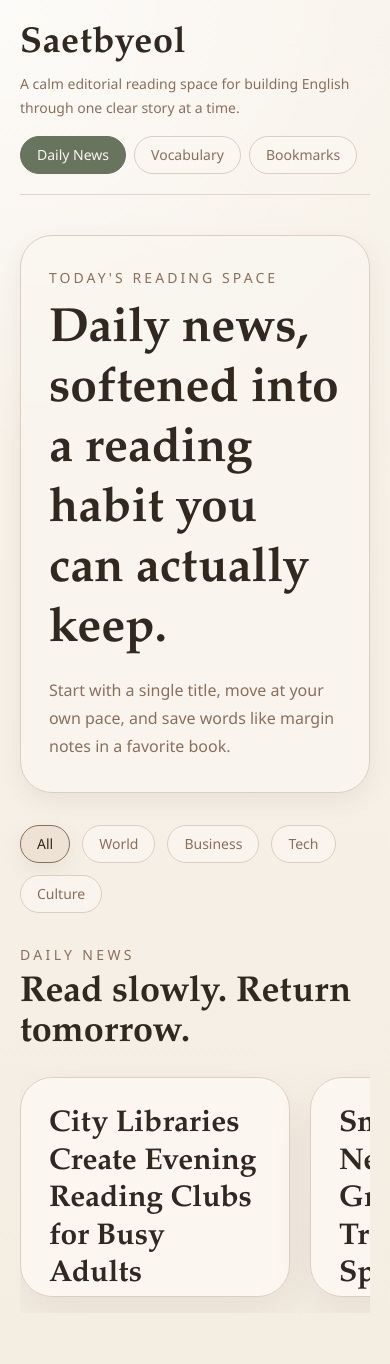
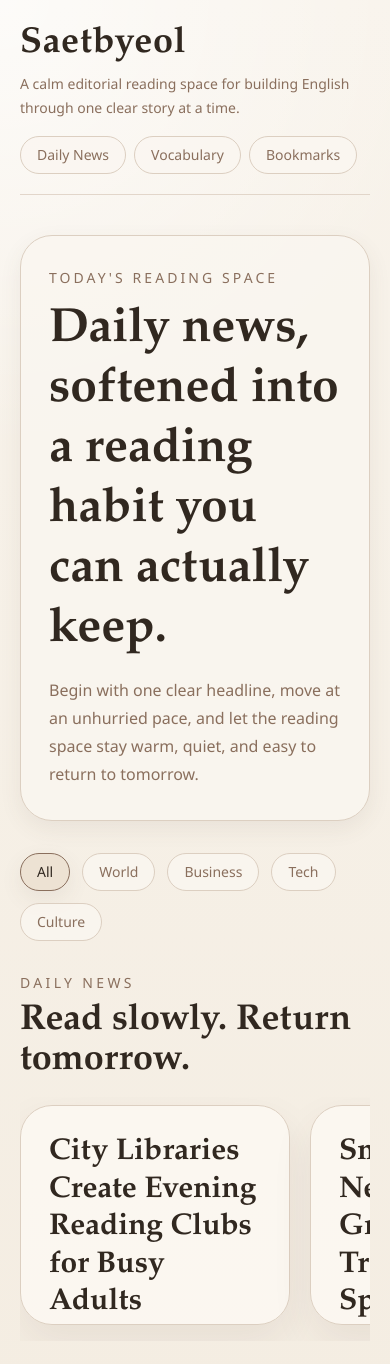
Before and after one commit to Big-Lotus/Morningstar, a Next.js app: page / in a window 390 px wide. Shown: the top 1364 px of the page. Built offline with nearby package versions, Linux system fonts and the light colour scheme.

Commit message:
step_3-1_Hompage_UI_implement

```diff
--- a/app/layout.tsx
+++ b/app/layout.tsx
@@ -1,7 +1,7 @@
 import type { Metadata } from "next";
+import Link from "next/link";
 
 import "@/app/globals.css";
-import { Header } from "@/components/Header";
 import { LearningStoreProvider } from "@/providers/learning-store";
 
 export const metadata: Metadata = {
@@ -19,7 +19,41 @@ export default function RootLayout({
       <body className="bg-canvas font-[family-name:var(--font-body)] text-ink antialiased">
         <LearningStoreProvider>
           <div className="mx-auto min-h-screen max-w-[1200px] px-5 pb-16 pt-6 md:px-8">
-            <Header />
+            <header className="mb-10 flex flex-col gap-4 border-b border-line/80 pb-5 md:flex-row md:items-end md:justify-between">
+              <div>
+                <Link
+                  href="/"
+                  className="font-[family-name:var(--font-heading)] text-4xl font-semibold tracking-[0.02em] text-ink"
+                >
+                  Saetbyeol
+                </Link>
+                <p className="mt-2 max-w-xl text-sm leading-6 text-clay">
+                  A calm editorial reading space for building English through one
+                  clear story at a time.
+                </p>
+              </div>
+
+              <nav className="flex flex-wrap gap-2">
+                <Link
+                  href="/"
+                  className="rounded-full border border-line bg-paper/90 px-4 py-2 text-sm text-clay transition hover:border-clay hover:text-ink"
+                >
+                  Daily News
+                </Link>
+                <Link
+                  href="/vocabulary"
+                  className="rounded-full border border-line bg-paper/90 px-4 py-2 text-sm text-clay transition hover:border-clay hover:text-ink"
+                >
+                  Vocabulary
+                </Link>
+                <Link
+                  href="/bookmarks"
+                  className="rounded-full border border-line bg-paper/90 px-4 py-2 text-sm text-clay transition hover:border-clay hover:text-ink"
+                >
+                  Bookmarks
+                </Link>
+              </nav>
+            </header>
             {children}
           </div>
         </LearningStoreProvider>
--- a/app/page.tsx
+++ b/app/page.tsx
@@ -1,6 +1,21 @@
-import { HomeClient } from "@/components/HomeClient";
+import { ArticleCard } from "@/components/ArticleCard";
+import { ArticleCarousel } from "@/components/ArticleCarousel";
+import { CategoryTabs } from "@/components/CategoryTabs";
+import { HomeHero } from "@/components/HomeHero";
 import { articles, categories } from "@/lib/data";
 
 export default function HomePage() {
-  return <HomeClient articles={articles} categories={categories} />;
+  return (
+    <main className="mx-auto max-w-[900px] space-y-8">
+      <HomeHero />
+
+      <CategoryTabs categories={categories} activeCategory="All" />
+
+      <ArticleCarousel>
+        {articles.map((article) => (
+          <ArticleCard key={article.slug} article={article} />
+        ))}
+      </ArticleCarousel>
+    </main>
+  );
 }
--- a/app/vocabulary/page.tsx
+++ b/app/vocabulary/page.tsx
@@ -1,6 +1,5 @@
 "use client";
 
-import { VocabularyItem } from "@/components/VocabularyItem";
 import { useLearningStore } from "@/providers/learning-store";
 
 export default function VocabularyPage() {
@@ -23,7 +22,21 @@ export default function VocabularyPage() {
 
       <section className="mt-8 space-y-4">
         {savedWords.length > 0 ? (
-          savedWords.map((entry) => <VocabularyItem key={entry.id} entry={entry} />)
+          savedWords.map((entry) => (
+            <article
+              key={entry.id}
+              className="rounded-[1.75rem] border border-line bg-paper/95 p-5 shadow-soft"
+            >
+              <div className="flex items-start justify-between gap-4">
+                <div>
+                  <h3 className="font-[family-name:var(--font-heading)] text-3xl font-semibold text-ink">
+                    {entry.word}
+                  </h3>
+                  <p className="mt-3 text-sm leading-7 text-clay">{entry.sentence}</p>
+                </div>
+              </div>
+            </article>
+          ))
         ) : (
           <div className="rounded-[2rem] border border-dashed border-line bg-paper/70 p-8 text-center text-clay">
             No saved words yet. Select text while reading an article to start
--- a/components/ArticleCard.tsx
+++ b/components/ArticleCard.tsx
@@ -1,5 +1,3 @@
-import Link from "next/link";
-
 import { Article } from "@/lib/types";
 
 type ArticleCardProps = {
@@ -8,15 +6,15 @@ type ArticleCardProps = {
 
 export function ArticleCard({ article }: ArticleCardProps) {
   return (
-    <Link
-      href={`/articles/${article.slug}`}
-      className="group flex h-[220px] min-w-[270px] snap-start rounded-[2rem] border border-line bg-paper/95 p-7 shadow-card transition duration-300 hover:-translate-y-1 hover:border-clay md:min-w-[320px]"
+    <button
+      type="button"
+      className="group flex h-[220px] min-w-[270px] snap-start rounded-[2rem] border border-line bg-paper/95 p-7 text-left shadow-card transition duration-300 hover:-translate-y-1 hover:border-clay md:min-w-[320px]"
     >
       <article className="flex h-full items-start">
         <h3 className="font-[family-name:var(--font-heading)] text-3xl font-semibold leading-tight text-ink transition-colors group-hover:text-moss">
           {article.title}
         </h3>
       </article>
-    </Link>
+    </button>
   );
 }
--- a/components/CategoryTabs.tsx
+++ b/components/CategoryTabs.tsx
@@ -1,5 +1,3 @@
-"use client";
-
 import clsx from "clsx";
 
 import { Category } from "@/lib/types";
@@ -7,24 +5,17 @@ import { Category } from "@/lib/types";
 type CategoryTabsProps = {
   categories: Category[];
   activeCategory: Category | "All";
-  onChange: (category: Category | "All") => void;
 };
 
-export function CategoryTabs({
-  categories,
-  activeCategory,
-  onChange
-}: CategoryTabsProps) {
+export function CategoryTabs({ categories, activeCategory }: CategoryTabsProps) {
   return (
     <div className="flex flex-wrap gap-3">
       {["All", ...categories].map((category) => {
         const active = activeCategory === category;
 
         return (
-          <button
+          <div
             key={category}
-            type="button"
-            onClick={() => onChange(category as Category | "All")}
             className={clsx(
               "rounded-full border px-4 py-2 text-sm transition-all",
               active
@@ -33,7 +24,7 @@ export function CategoryTabs({
             )}
           >
             {category}
-          </button>
+          </div>
         );
       })}
     </div>
--- a/components/Header.tsx
+++ /dev/null
@@ -1,53 +0,0 @@
-"use client";
-
-import Link from "next/link";
-import { usePathname } from "next/navigation";
-import clsx from "clsx";
-
-const navItems = [
-  { href: "/", label: "Daily News" },
-  { href: "/vocabulary", label: "Vocabulary" },
-  { href: "/bookmarks", label: "Bookmarks" }
-];
-
-export function Header() {
-  const pathname = usePathname();
-
-  return (
-    <header className="mb-10 flex flex-col gap-4 border-b border-line/80 pb-5 md:flex-row md:items-end md:justify-between">
-      <div>
-        <Link
-          href="/"
-          className="font-[family-name:var(--font-heading)] text-4xl font-semibold tracking-[0.02em] text-ink"
-        >
-          Saetbyeol
-        </Link>
-        <p className="mt-2 max-w-xl text-sm leading-6 text-clay">
-          A calm editorial reading space for building English through one clear
-          story at a time.
-        </p>
-      </div>
-
-      <nav className="flex flex-wrap gap-2">
-        {navItems.map((item) => {
-          const active = pathname === item.href;
-
-          return (
-            <Link
-              key={item.href}
-              href={item.href}
-              className={clsx(
-                "rounded-full border px-4 py-2 text-sm transition-colors",
-                active
-                  ? "border-moss bg-moss text-paper"
-                  : "border-line bg-paper/90 text-clay hover:border-clay hover:text-ink"
-              )}
-            >
-              {item.label}
-            </Link>
-          );
-        })}
-      </nav>
-    </header>
-  );
-}
--- a/components/HomeClient.tsx
+++ /dev/null
@@ -1,51 +0,0 @@
-"use client";
-
-import { useState } from "react";
-
-import { ArticleCard } from "@/components/ArticleCard";
-import { Carousel } from "@/components/Carousel";
-import { CategoryTabs } from "@/components/CategoryTabs";
-import { Article, Category } from "@/lib/types";
-
-type HomeClientProps = {
-  articles: Article[];
-  categories: Category[];
-};
-
-export function HomeClient({ articles, categories }: HomeClientProps) {
-  const [activeCategory, setActiveCategory] = useState<Category | "All">("All");
-
-  const filteredArticles =
-    activeCategory === "All"
-      ? articles
-      : articles.filter((article) => article.category === activeCategory);
-
-  return (
-    <main className="mx-auto max-w-[900px] space-y-8">
-      <section className="rounded-[2rem] border border-line bg-paper/80 px-7 py-8 shadow-soft md:px-10">
-        <p className="text-sm uppercase tracking-[0.22em] text-clay">
-          Today&apos;s Reading Space
-        </p>
-        <h1 className="mt-3 max-w-2xl font-[family-name:var(--font-heading)] text-5xl font-semibold leading-tight text-ink md:text-6xl">
-          Daily news, softened into a reading habit you can actually keep.
-        </h1>
-        <p className="mt-4 max-w-2xl text-base leading-7 text-clay">
-          Start with a single title, move at your own pace, and save words like
-          margin notes in a favorite book.
-        </p>
-      </section>
-
-      <CategoryTabs
-        categories={categories}
-        activeCategory={activeCategory}
-        onChange={setActiveCategory}
-      />
-
-      <Carousel>
-        {filteredArticles.map((article) => (
-          <ArticleCard key={article.slug} article={article} />
-        ))}
-      </Carousel>
-    </main>
-  );
-}
--- /dev/null
+++ b/components/HomeHero.tsx
@@ -0,0 +1,16 @@
+export function HomeHero() {
+  return (
+    <section className="rounded-[2rem] border border-line bg-paper/80 px-7 py-8 shadow-soft md:px-10">
+      <p className="text-sm uppercase tracking-[0.22em] text-clay">
+        Today&apos;s Reading Space
+      </p>
+      <h1 className="mt-3 max-w-2xl font-[family-name:var(--font-heading)] text-5xl font-semibold leading-tight text-ink md:text-6xl">
+        Daily news, softened into a reading habit you can actually keep.
+      </h1>
+      <p className="mt-4 max-w-2xl text-base leading-7 text-clay">
+        Begin with one clear headline, move at an unhurried pace, and let the
+        reading space stay warm, quiet, and easy to return to tomorrow.
+      </p>
+    </section>
+  );
+}
--- a/components/VocabularyItem.tsx
+++ /dev/null
@@ -1,33 +0,0 @@
-"use client";
-
-import { SavedVocabulary } from "@/lib/types";
-import { useLearningStore } from "@/providers/learning-store";
-
-type VocabularyItemProps = {
-  entry: SavedVocabulary;
-};
-
-export function VocabularyItem({ entry }: VocabularyItemProps) {
-  const { removeWord } = useLearningStore();
-
-  return (
-    <article className="rounded-[1.75rem] border border-line bg-paper/95 p-5 shadow-soft">
-      <div className="flex items-start justify-between gap-4">
-        <div>
-          <h3 className="font-[family-name:var(--font-heading)] text-3xl font-semibold text-ink">
-            {entry.word}
-          </h3>
-          <p className="mt-3 text-sm leading-7 text-clay">{entry.sentence}</p>
-        </div>
-
-        <button
-          type="button"
-          onClick={() => removeWord(entry.id)}
-          className="rounded-full border border-line px-3 py-1 text-xs uppercase tracking-[0.18em] text-clay transition hover:border-clay hover:text-ink"
-        >
-          Remove
-        </button>
-      </div>
-    </article>
-  );
-}
```
Also changed, not shown: components/ArticleCarousel.tsx (renamed from components/Carousel.tsx, +5 -3 lines).
